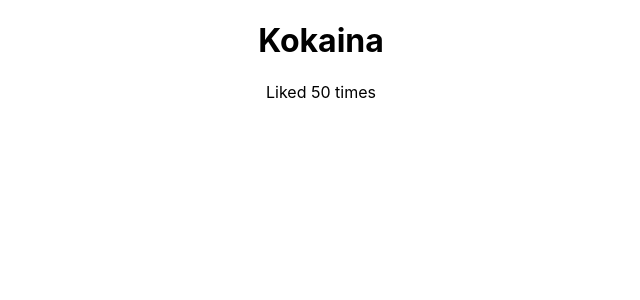
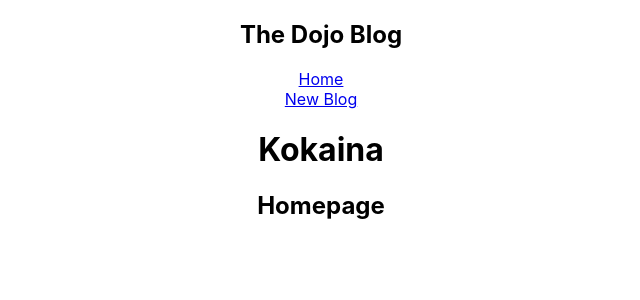
Before and after one commit to Kahssie/dojo-blog, a React (Create React App) app: page / in a window 1280 px wide. Shown: the top 300 px of the page, without its empty margins (319-959 px from the left). Built offline with nearby package versions, Linux system fonts and the light colour scheme.

Commit message:
Multiple components

```diff
--- a/src/App.js
+++ b/src/App.js
@@ -1,14 +1,18 @@
 import './App.css';
+import Navbar from './Navbar';
+import Home from './Home';
 
 function App() {
   const title = "Kokaina"
   const likes = 50;
+  const link = "http://www.google.com"
 
   return (
     <div className="App">
+      <Navbar />
       <div className="content">
         <h1>{ title }</h1>
-        <p>Liked { likes } times</p>
+        <Home />
       </div>
     </div>
   );
--- /dev/null
+++ b/src/Home.js
@@ -0,0 +1,7 @@
+const Home = () => {
+    return (
+        <h2>Homepage</h2>
+    );
+}
+
+export default Home;
--- /dev/null
+++ b/src/Navbar.js
@@ -0,0 +1,13 @@
+const Navbar = () => {
+    return (
+        <nav className="Navbar">
+            <h1>The Dojo Blog</h1>
+            <div className="links">
+                <a href="/Home">Home</a><br/>
+                <a href="/create">New Blog</a>
+            </div>
+        </nav>
+    );
+}
+
+export default Navbar;
```
